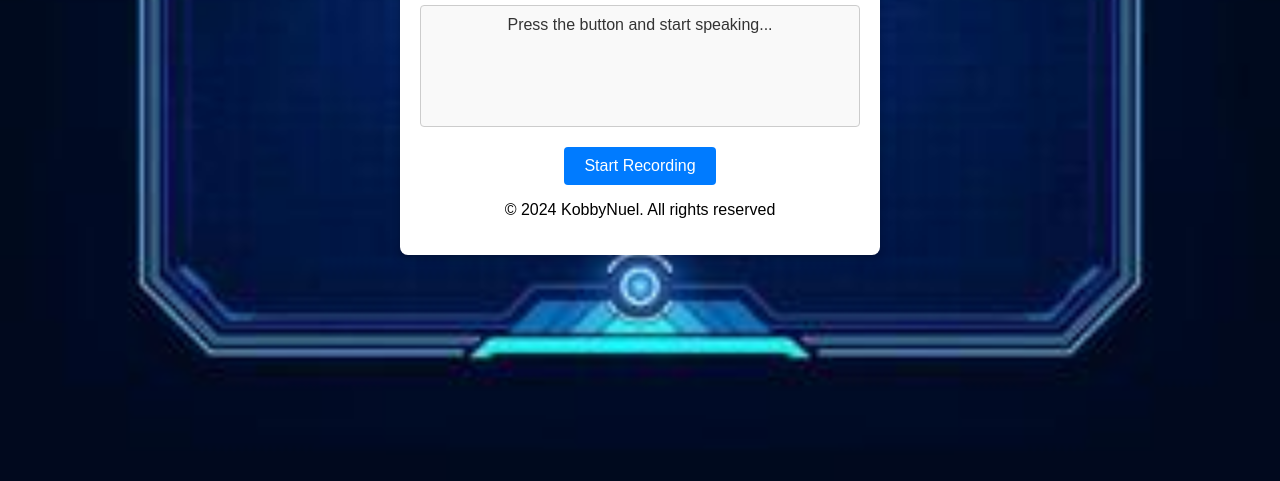
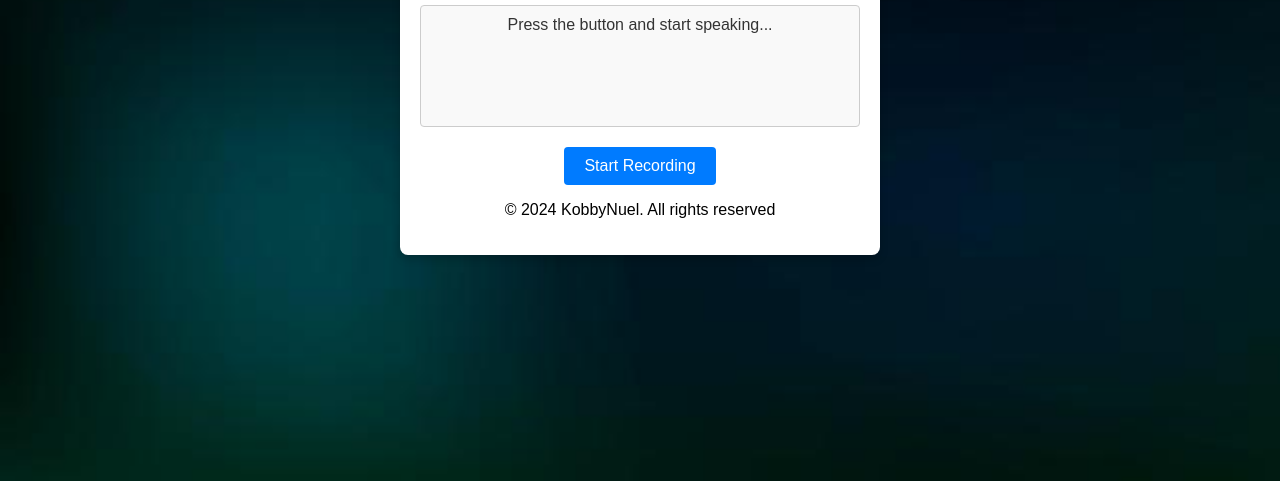
Before and after one commit to Nuel1987/Speech-to-Text-WebApp, a plain HTML site: page index.html in a window 1280 px wide. Shown: the part 319-800 px from the top of the page. Drawn offline with Linux system fonts and the light colour scheme.

Commit message:
Update styles.css

```diff
--- a/styles.css
+++ b/styles.css
@@ -7,7 +7,7 @@ body {
     align-items: center;
     height: 100vh;
     background-color: rgba(0, 0, 0, 0);
-    background-image: url('./bg.jpg');
+    background-image: url('./bg1.jpg');
     background-size: cover;
 
   }
```
